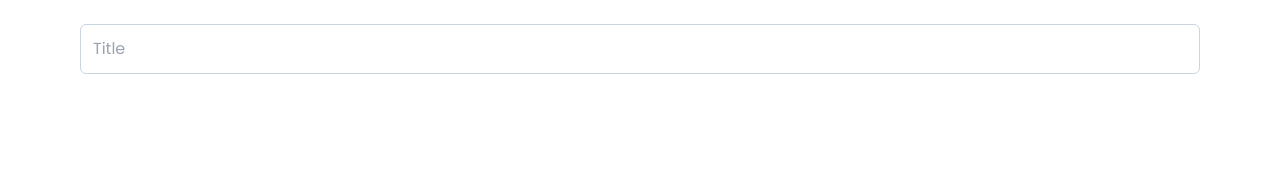
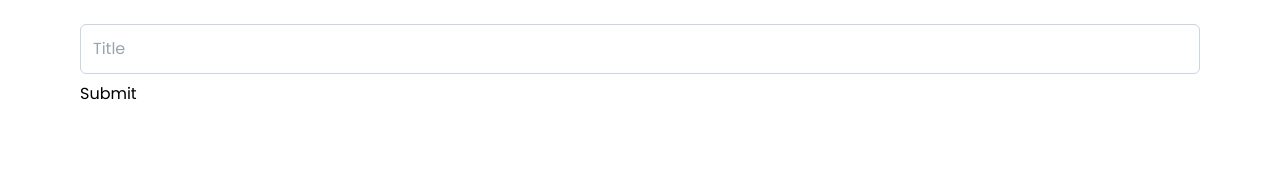
Before and after one commit to MiladJoodi/Fullstack_CRUD, a Next.js app: page / in a window 1280 px wide. Shown: the top 172 px of the page. Built offline with nearby package versions, Linux system fonts and the light colour scheme.

Commit message:
input button finished

```diff
--- a/components/form/FormField.tsx
+++ b/components/form/FormField.tsx
@@ -11,6 +11,9 @@ interface FormFieldProps<T extends FieldValues> {
 }
 
 const FormField = <T extends FieldValues>({ id, type, disabled, register, errors, placeholder }: FormFieldProps<T>) => {
+
+    const message = errors[id] && errors[id]?.message as string
+
     return (
         <div>
             <input
@@ -22,6 +25,7 @@ const FormField = <T extends FieldValues>({ id, type, disabled, register, errors
                 type={type}
                 className={cn("w-full p-3 my-2 outline-none rounded-md disabled:opacity-70 disabled:cursor-not-allowed border border-slate-300", errors[id] && "border-rose-400")}
             />
+            {message && <span className="text-sm text-rose-400">{message}</span>}
         </div>
     );
 }
--- a/components/layout/posts/PostForm.tsx
+++ b/components/layout/posts/PostForm.tsx
@@ -13,12 +13,13 @@ const PostForm = () => {
     })
 
     const onSubmit: SubmitHandler<PostSchemaType> = (data)=>{
-        alert(data);
+        console.log(data);
     }
 
     return (
         <form onSubmit={handleSubmit(onSubmit)}>
             <FormField id="title" register={register} errors={errors} placeholder="Title" disabled={loading}  />
+            <button>Submit</button>
         </form>
     );
 }
```
